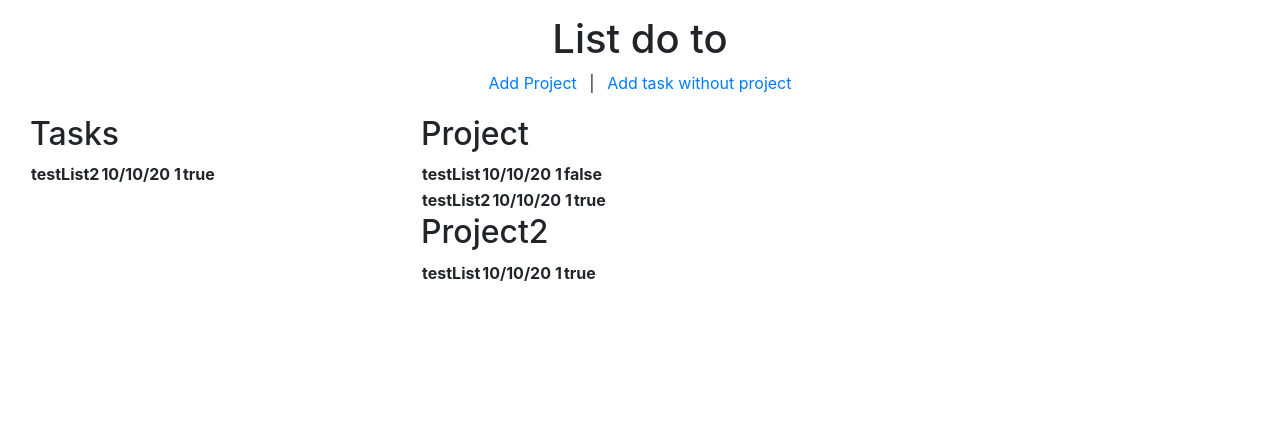
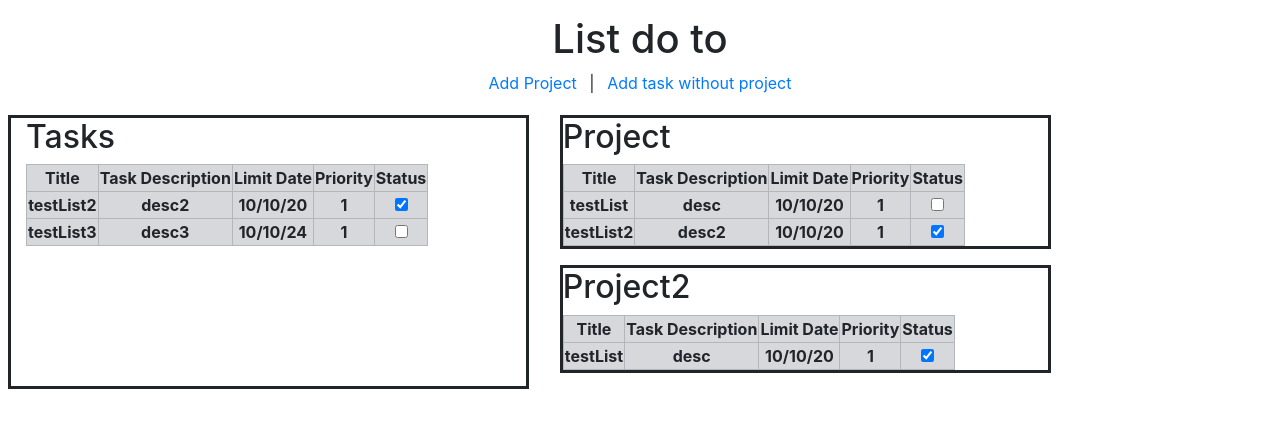
Before and after one commit to phalado/todo-list, a website built with webpack: page dist/index.html in a window 1280 px wide. Built offline with nearby package versions, Linux system fonts and the light colour scheme.

Commit message:
Worked on some style in the table for tasks

```diff
--- a/src/index.js
+++ b/src/index.js
@@ -18,43 +18,77 @@ function opentaskModel() {
   document.getElementById('tskModel').style.display = 'grid';
 }
 
+function updateListStatus(index, i) {
+  // console.log(allProjs.getProjs()[index].list[i]);
+  allProjs.getProjs()[index].list[i].status = !allProjs.getProjs()[index].list[i].status;
+  // console.log(allProjs.getProjs()[index].list[i]);
+}
+
 function displaytask(index) {
   //table.setAttribute('class', 'task-card');
   // div.innerHTML = '';
   const div = document.createElement('div');
 
-  console.log(allProjs.getProjs()[index]);
+  if (allProjs.getProjs()[index] !== undefined) {
 
-  if (allProjs.getProjs()[index].list !== undefined) {
+    const table = document.createElement('table');
+    table.setAttribute('class', 'text-center table-bordered table-secondary');
+    let tr = document.createElement('tr');
+    table.appendChild(tr);
+    let title = document.createElement('th');
+    title.innerHTML = "Title";
+    tr.appendChild(title);
+    let desc = document.createElement('th');
+    desc.innerHTML = "Task Description";
+    tr.appendChild(desc);
+    let dueDate = document.createElement('th');
+    dueDate.innerHTML = "Limit Date";
+    tr.appendChild(dueDate);
+    let priority = document.createElement('th');
+    priority.innerHTML = "Priority";
+    tr.appendChild(priority);
+    let status = document.createElement('th');
+    status.innerHTML = "Status";
+    tr.appendChild(status);
+
     for (let i = 0; i < allProjs.getProjs()[index].list.length; i += 1) {
 
       if (allProjs.getProjs()[index].list[i].title !== undefined) {
-        const table = document.createElement('table');
-        const tr = document.createElement('tr');
+        // console.log(allProjs.getProjs()[index].list[i])
+        tr = document.createElement('tr');
         table.appendChild(tr);
 
-        const title = document.createElement('th');
+        title = document.createElement('th');
         title.innerHTML = allProjs.getProjs()[index].list[i].title;
         tr.appendChild(title);
 
-        const desc = document.createElement('th');
+        desc = document.createElement('th');
         desc.innerHTML = allProjs.getProjs()[index].list[i].desc;
         tr.appendChild(desc);
 
-        const dueDate = document.createElement('th');
-        desc.innerHTML = allProjs.getProjs()[index].list[i].dueDate;
+        dueDate = document.createElement('th');
+        dueDate.innerHTML = allProjs.getProjs()[index].list[i].dueDate;
         tr.appendChild(dueDate);
 
-        const priority = document.createElement('th');
+        priority = document.createElement('th');
         priority.innerHTML = allProjs.getProjs()[index].list[i].priority;
         tr.appendChild(priority);
 
-        const status = document.createElement('th');
-        status.innerHTML = allProjs.getProjs()[index].list[i].status;
+        status = document.createElement('th');
+        if (allProjs.getProjs()[index].list[i].status){
+          status.innerHTML = `<input type="checkbox"
+                               id="taskStatus"
+                               checked>`
+        } else {
+          status.innerHTML = `<input type="checkbox"
+                               id="taskStatus">`
+        }
+        status.addEventListener('click', () => { updateListStatus(index, i) })
+        // allProjs.getProjs()[index].list[i].status;
         tr.appendChild(status);
 
-        div.appendChild(table);
       }
+      div.appendChild(table);
     }
     return div;
   }
@@ -63,58 +97,55 @@ function displaytask(index) {
 
 function displayProject() {
   const div = document.getElementById('displayProject');
-  div.setAttribute('class', 'mx-3');
+  div.innerHTML = "";
+  // div.setAttribute('class', 'projectsTasks');
 
   for (let i = 1; i < allProjs.getProjs().length; i += 1) {
     const div2 = document.createElement('div');
+    div2.setAttribute('class', 'projectsTasks mb-3');
     const h2 = document.createElement('h2');
     h2.innerHTML += allProjs.getProjs()[i].title;
     div2.appendChild(h2);
     div2.appendChild(displaytask(i));
-    div2.setAttribute('class', 'col-4');
+    // div2.setAttribute('class', 'col-4');
     div.appendChild(div2);
   }
 }
 
 function displayTaskWithout() {
   const div = document.getElementById('displayTaskW');
+  div.innerHTML = "";
 
   const div2 = document.createElement('div');
   const h2 = document.createElement('h2');
   h2.innerHTML += allProjs.getProjs()[0].title;
   div2.appendChild(h2);
   div2.appendChild(displaytask(0));
-  div2.setAttribute('class', 'col-4');
+  // div2.setAttribute('class', 'col-4');
   div.appendChild(div2);
-
 }
 
-
 function getProjectsData() {
-  const allProjs = allProjects();
-  console.log(allProjs.getProjs());
   const title = document.getElementById('titleProject').value;
   if (title !== '') {
     addProject(title, false, [], allProjs);
     closeModels();
   }
   displayProject();
-  console.log(allProjs.getProjs());
 }
 
 function getTaskData() {
-  console.log(allProjs.getProjs());
   const title = document.getElementById('titleTask').value;
   const desc = document.getElementById('descriptionTask').value;
   const dueDate = document.getElementById('dataTask').value;
   const priority = document.getElementById('priorityTask').value;
+  // console.log(priority);
 
   if (title !== '' && desc !== '' && dueDate !== '' && priority !== '') {
     allProjs.getProjs()[0].list.push(addList(title, desc, dueDate, priority, false));
     closeModels();
   }
-  displaytask();
-  console.log(allProjs.getProjs());
+  displayTaskWithout();
 }
 
 
@@ -141,11 +172,11 @@ function testAddProj() {
   addProject('Project2', true, addList('testList', 'desc', '10/10/20', 1, true), allProjs);
   test.list.push(addList('testList2', 'desc2', '10/10/20', 1, true));
   allProjs.getProjs()[0].list.push(addList('testList2', 'desc2', '10/10/20', 1, true));
+  allProjs.getProjs()[0].list.push(addList('testList3', 'desc3', '10/10/24', 1, false));
   // console.log(test);
   displayTaskWithout();
   displayProject();
   displaytask();
-  console.log(allProjs.getProjs());
 }
 
 // let allProjs = init();
--- a/src/task-model.js
+++ b/src/task-model.js
@@ -16,8 +16,14 @@ function taskModel() {
         <input type="date" id="dataTask" required>
       </fieldset>
       <fieldset>
-        <label for="priority">Task's Priority (between 1 and 10):</label><br>
-        <input type="number" id="priorityTask" min="1" max="10" required>
+        <label for="priority">Task's Priority:</label><br>
+        <select name="priority" id="priorityTask" size="1">
+          <option value="1">1</option>
+          <option value="2">2</option>
+          <option value="3">3</option>
+          <option value="4">4</option>
+          <option value="5">5</option>
+        </select>
       </fieldset>
       <button id="submitTask">Create</button>
       <button id="cancelTask">Cancel</button>
```
Also changed, not shown: dist/css/style.css, dist/index.html, dist/main.js.
